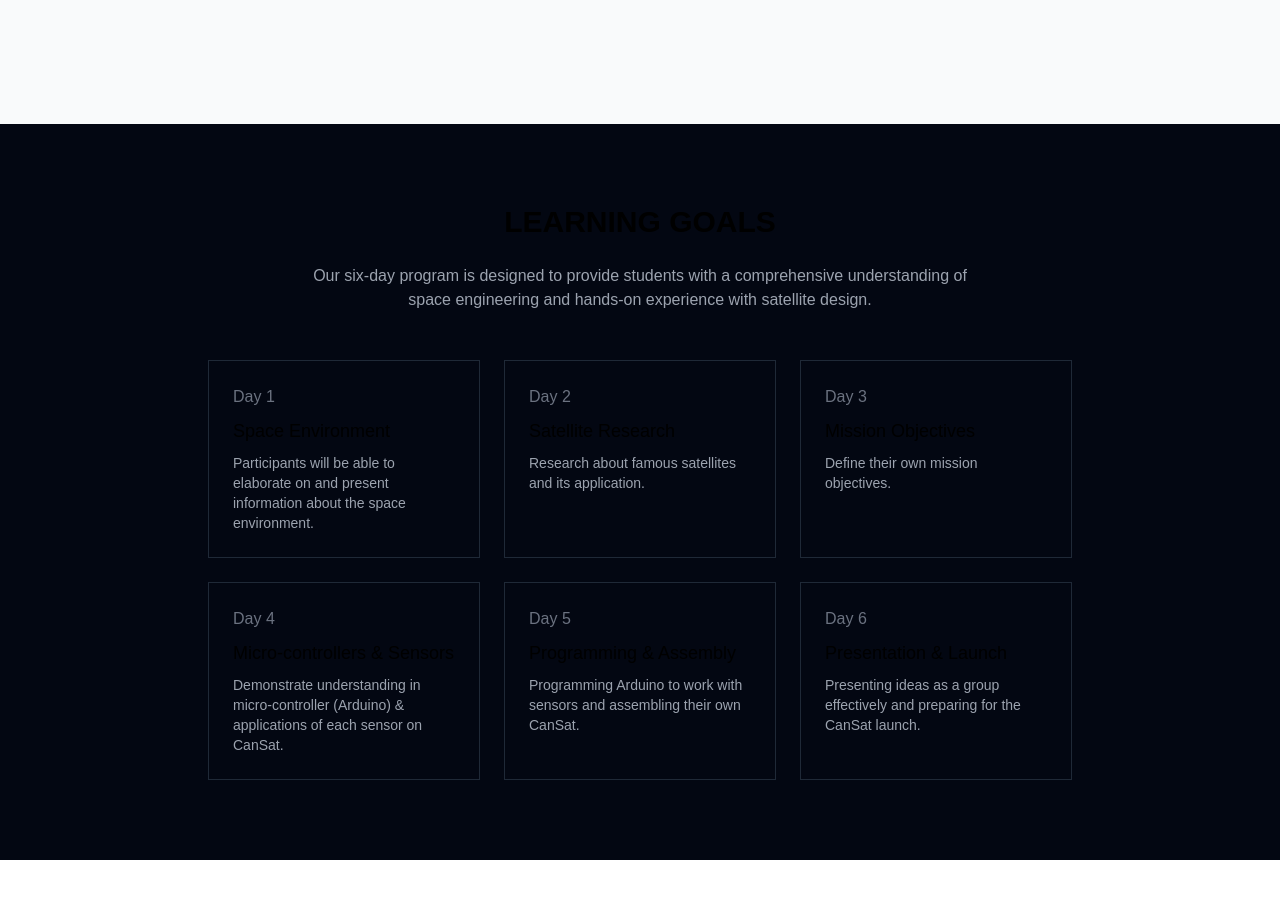
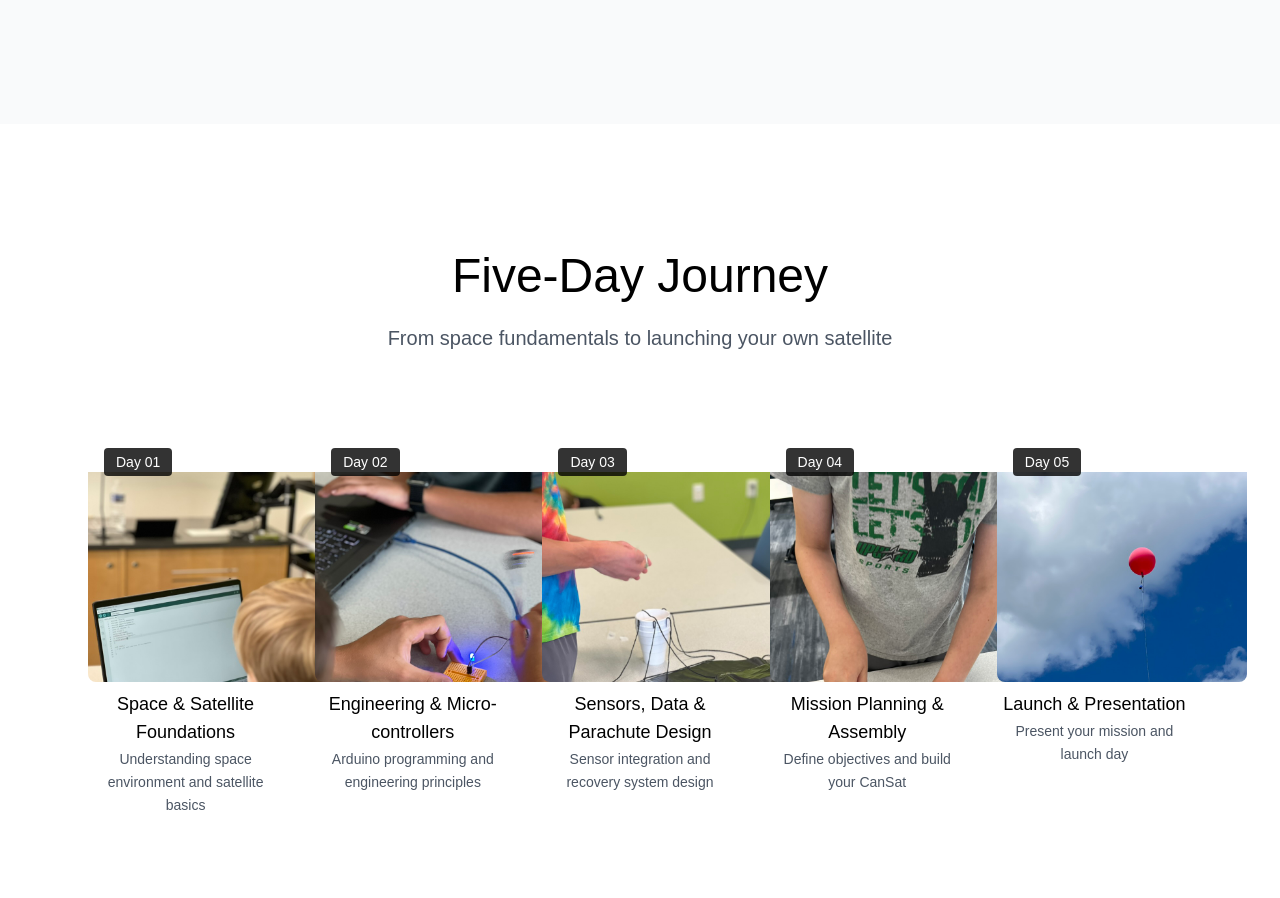
Before and after one commit to mooresamw/cansat-education-tool, a Next.js app: page / in a window 1280 px wide. Shown: the part 1860-2758 px from the top of the page. Built offline with nearby package versions, Linux system fonts and the light colour scheme.

Commit message:
updating home page

```diff
--- a/app/page.tsx
+++ b/app/page.tsx
@@ -41,8 +41,8 @@ export default function Home() {
                 >
                   Contact
                 </button>
-                <Link href="/login">
-                  <button className="bg-black text-white px-6 py-2 rounded-sm hover:bg-gray-800 transition-colors">
+                <Link href="/login" className="">
+                  <button className="bg-black text-white px-6 py-2 hover:bg-gray-800 transition-colors">
                     Login
                   </button>
                 </Link>
@@ -116,215 +116,224 @@ export default function Home() {
         </div>
       </section>
 
-        {/* About Section */}
-        {/*<section id="about" className="py-20">*/}
-        {/*  <div className="max-w-4xl mx-auto px-4">*/}
-        {/*    <h2 className="text-2xl md:text-3xl font-bold mb-12 text-center">ABOUT US</h2>*/}
-
-        {/*    <div className="grid grid-cols-1 md:grid-cols-2 gap-12 items-center">*/}
-        {/*      <div>*/}
-        {/*        <Image*/}
-        {/*            src="/images/satellite.png"*/}
-        {/*            alt="CanSat Program"*/}
-        {/*            width={800}*/}
-        {/*            height={600}*/}
-        {/*            className="w-full h-auto"*/}
-        {/*        />*/}
-        {/*      </div>*/}
-        {/*      <div>*/}
-        {/*        <p className="text-gray-400 mb-8">*/}
-        {/*          We are a Pennsylvania-based educational enterprise named Avakas, derived from the Khmer term for*/}
-        {/*          "space." Our primary objective is to deliver comprehensive training programs that offer insights into*/}
-        {/*          the realm of space and engineering.*/}
-        {/*        </p>*/}
-        {/*        <h3 className="text-xl font-medium mb-4 text-white">What is CanSat?</h3>*/}
-        {/*        <p className="text-gray-400">*/}
-        {/*          A CanSat is a simulation of a real satellite, integrated within the volume and shape of a soft drink*/}
-        {/*          can. CanSats offer a unique opportunity for students to have a first practical experience of a real*/}
-        {/*          space project.*/}
-        {/*        </p>*/}
-        {/*      </div>*/}
-        {/*    </div>*/}
-        {/*  </div>*/}
-        {/*</section>*/}
 
 {/* Program Section */}
-        <section id="program" className="py-20 bg-gray-950">
-          <div className="max-w-4xl mx-auto px-4">
-            <h2 className="text-2xl md:text-3xl font-bold mb-6 text-center">LEARNING GOALS</h2>
-            <p className="text-gray-400 mb-12 text-center max-w-2xl mx-auto">
-              Our six-day program is designed to provide students with a comprehensive understanding of space
-              engineering
-              and hands-on experience with satellite design.
+      <section id="program" className="py-32">
+        <div className="max-w-6xl mx-auto px-6">
+          <div className="text-center mb-20">
+            <h2 className="text-4xl md:text-5xl font-light mb-6">Five-Day Journey</h2>
+            <p className="text-xl text-gray-600 max-w-2xl mb-8 mx-auto">
+              From space fundamentals to launching your own satellite
             </p>
+          </div>
 
-            <div className="grid grid-cols-1 md:grid-cols-2 lg:grid-cols-3 gap-6">
+          <div className="grid grid-cols-1 md:grid-cols-3 lg:grid-cols-5 xl:grid-cols-5 gap-8 max-w-7xl mx-auto">
             {[
               {
-                  day: "Day 1",
-                  title: "Space Environment",
-                  description:
-                      "Participants will be able to elaborate on and present information about the space environment.",
+                day: "01",
+                title: "Space & Satellite Foundations",
+                desc: "Understanding space environment and satellite basics",
+                image: "/images/kid-coding-1.jpeg",
               },
               {
-                  day: "Day 2",
-                  title: "Satellite Research",
-                  description: "Research about famous satellites and its application.",
+                day: "02",
+                title: "Engineering & Micro-controllers",
+                desc: "Arduino programming and engineering principles",
+                image: "/images/playing-with-light.jpeg",
               },
               {
-                  day: "Day 3",
-                  title: "Mission Objectives",
-                  description: "Define their own mission objectives.",
+                day: "03",
+                title: "Sensors, Data & Parachute Design",
+                desc: "Sensor integration and recovery system design",
+                image: "/images/balloon-and-cup.jpeg",
               },
               {
-                  day: "Day 4",
-                  title: "Micro-controllers & Sensors",
-                  description:
-                      "Demonstrate understanding in micro-controller (Arduino) & applications of each sensor on CanSat.",
+                day: "04",
+                title: "Mission Planning & Assembly",
+                desc: "Define objectives and build your CanSat",
+                image: "/images/assembling.jpeg",
               },
               {
-                  day: "Day 5",
-                  title: "Programming & Assembly",
-                  description: "Programming Arduino to work with sensors and assembling their own CanSat.",
-                },
-                {
-                  day: "Day 6",
-                  title: "Presentation & Launch",
-                  description: "Presenting ideas as a group effectively and preparing for the CanSat launch.",
+                day: "05",
+                title: "Launch & Presentation",
+                desc: "Present your mission and launch day",
+                image: "/images/balloon-launch.jpeg",
               },
             ].map((item, index) => (
-                  <div key={index} className="border border-gray-800 p-6">
-                    <div className="text-gray-500 font-medium mb-2">{item.day}</div>
-                    <h3 className="text-lg font-medium mb-2">{item.title}</h3>
-                    <p className="text-gray-400 text-sm">{item.description}</p>
+              <div key={index} className="group text-center">
+                <div className="relative mb-2 overflow-hidden rounded-lg aspect-square mx-auto" style={{ width: "250px", height: "250px" }}>
+                  <Image
+                    src={item.image || "/placeholder.svg"}
+                    alt={item.title}
+                    width={200}
+                    height={200}
+                    className="w-full object-bottom object-cover hover:scale-105 translate-y-10 transition-transform duration-300"
+                  />
+                  <div className="absolute top-4 left-4 bg-black/80 text-white px-3 py-1 rounded text-sm font-medium">
+                    Day {item.day}
+                  </div>
+                </div>
+                <h3 className="text-lg font-medium mb-0.5">{item.title}</h3>
+                <p className="text-gray-600 text-sm leading-relaxed mb-2">{item.desc}</p>
               </div>
             ))}
           </div>
         </div>
       </section>
 
+
       {/* Mission Section */}
-        <section className="py-20">
-          <div className="max-w-4xl mx-auto px-4">
-            <h2 className="text-2xl md:text-3xl font-bold mb-12 text-center">MISSION AND VISION</h2>
-
-            <div className="grid grid-cols-1 md:grid-cols-2 gap-12 items-center">
+      <section className="py-32 bg-black text-white">
+        <div className="max-w-6xl mx-auto px-6">
+          <div className="grid grid-cols-1 md:grid-cols-2 gap-16 items-center">
+            <div className="text-center md:text-left">
+              <h2 className="text-4xl md:text-5xl font-light mb-8">Our Mission</h2>
+              <p className="text-xl text-gray-300 mb-8 leading-relaxed">
+                Introducing space engineering education to middle and high school students fascinated by space
+                exploration.
+              </p>
+              <div className="space-y-6">
                 <div>
-                <p className="text-gray-400 mb-8">
-                  Our mission is to introduce space engineering education to middle and high school students who are
-                  fascinated by space and interested in pursuing careers in space or engineering as a whole. We aim to
-                  provide them with a solid foundation through our CanSat program.
-                </p>
-                <h3 className="text-xl font-medium mb-4 text-white">Our Proposed Program</h3>
-                <ul className="space-y-4 text-gray-400">
-                  <li>
-                    <span className="text-white">Objective:</span> Offers conceptual and practical skills in space
-                    engineering, problem-solving through coding, and hands-on CanSat assembling.
-                  </li>
-                  <li>
-                    <span className="text-white">Who will teach:</span> Students will be taught and mentored by trained
-                    facilitators who are technology practitioners and academics.
-                  </li>
-                  <li>
-                    <span className="text-white">What we teach:</span> Exploring elementary concepts and the process of
-                    constructing a can-sized satellite through experimental and project-based learning.
-                  </li>
-                </ul>
+                  <h3 className="text-lg font-bold mb-2">Objective</h3>
+                  <p className="text-gray-400">Conceptual and practical skills in space engineering</p>
                 </div>
                 <div>
+                  <h3 className="text-lg font-bold mb-2">Instructors</h3>
+                  <p className="text-gray-400">Trained facilitators and technology practitioners</p>
+                </div>
+                <div>
+                  <h3 className="text-lg font-bold mb-2">Method</h3>
+                  <p className="text-gray-400">Experimental and project-based learning</p>
+                </div>
+              </div>
+            </div>
+            <div className="relative flex justify-center">
               <Image
-                    src="/images/satellite2.png"
-                    alt="Space Education"
+                src="/images/cansat-parts.jpeg"
+                alt="Space Education Mission"
                 width={600}
-                    height={400}
-                    className="object-contain"
+                height={500}
+                className="w-full max-w-md h-auto rounded-lg"
               />
             </div>
           </div>
         </div>
       </section>
 
+      {/* Visual Gallery Section */}
+      {/*<section className="py-32 bg-gray-50">*/}
+      {/*  <div className="max-w-6xl mx-auto px-6">*/}
+      {/*    <div className="text-center mb-16">*/}
+      {/*      <h2 className="text-4xl md:text-5xl font-light mb-6">Experience Space Engineering</h2>*/}
+      {/*      <p className="text-xl text-gray-600 max-w-2xl mx-auto">See what students create in our hands-on program</p>*/}
+      {/*    </div>*/}
+
+      {/*    <div className="grid grid-cols-1 md:grid-cols-3 gap-8">*/}
+      {/*      <div className="text-center">*/}
+      {/*        <Image*/}
+      {/*          src="/placeholder.svg?height=400&width=500&text=Student+Building+CanSat"*/}
+      {/*          alt="Students building CanSat"*/}
+      {/*          width={500}*/}
+      {/*          height={400}*/}
+      {/*          className="w-full h-64 object-cover rounded-lg mb-4"*/}
+      {/*        />*/}
+      {/*        <h3 className="text-lg font-medium mb-2">Hands-On Building</h3>*/}
+      {/*        <p className="text-gray-600">Students assembling their CanSat satellites</p>*/}
+      {/*      </div>*/}
+      {/*      <div className="text-center">*/}
+      {/*        <Image*/}
+      {/*          src="/placeholder.svg?height=400&width=500&text=Rocket+Launch+Preparation"*/}
+      {/*          alt="Launch preparation"*/}
+      {/*          width={500}*/}
+      {/*          height={400}*/}
+      {/*          className="w-full h-64 object-cover rounded-lg mb-4"*/}
+      {/*        />*/}
+      {/*        <h3 className="text-lg font-medium mb-2">Launch Preparation</h3>*/}
+      {/*        <p className="text-gray-600">Getting ready for the big launch day</p>*/}
+      {/*      </div>*/}
+      {/*      <div className="text-center">*/}
+      {/*        <Image*/}
+      {/*          src="/placeholder.svg?height=400&width=500&text=Data+Analysis+Results"*/}
+      {/*          alt="Data analysis"*/}
+      {/*          width={500}*/}
+      {/*          height={400}*/}
+      {/*          className="w-full h-64 object-cover rounded-lg mb-4"*/}
+      {/*        />*/}
+      {/*        <h3 className="text-lg font-medium mb-2">Data Analysis</h3>*/}
+      {/*        <p className="text-gray-600">Analyzing mission data and results</p>*/}
+      {/*      </div>*/}
+      {/*    </div>*/}
+      {/*  </div>*/}
+      {/*</section>*/}
+
       {/* Benefits Section */}
-        <section id="benefits" className="py-20 bg-gray-950">
-          <div className="max-w-4xl mx-auto px-4">
-            <h2 className="text-2xl md:text-3xl font-bold mb-6 text-center">PARTNERSHIP BENEFITS</h2>
-            <p className="text-gray-400 mb-12 text-center max-w-2xl mx-auto">
-              Partner with us to bring space education to your school and provide your students with unique
-              opportunities
-              in STEAM education.
-            </p>
+      <section className="py-32">
+        <div className="max-w-6xl mx-auto px-6">
+          <div className="text-center mb-20">
+            <h2 className="text-4xl md:text-5xl font-light mb-6">Partnership Benefits</h2>
+            <p className="text-xl text-gray-600 max-w-2xl mb-8 mx-auto">Enhance your school's STEM education program</p>
+          </div>
 
-            <div className="grid grid-cols-1 md:grid-cols-2 gap-6">
+          <div className="grid grid-cols-1 md:grid-cols-2 gap-12 max-w-4xl mx-auto">
             {[
-                {
-                  title: "Space Education",
-                  description: "Introducing space education in the school curriculum.",
-                },
-                {
-                  title: "STEAM Enrichment",
-                  description:
-                      "Enrich STEAM education program in school particularly on Science, Engineering and Technology subjects.",
-                },
-                {
-                  title: "Space Club",
-                  description: "Initialize the space club at the school with students who have joined the program.",
-                },
-                {
-                  title: "School Reputation",
-                  description:
-                      "Enhance the school reputation by letting the students join space competition in the future.",
-                },
+              { title: "Space Education", desc: "Integrate space curriculum into your school" },
+              { title: "STEM Enhancement", desc: "Enrich Science, Engineering & Technology subjects" },
+              { title: "Space Club", desc: "Initialize ongoing space programs with students" },
+              { title: "Future Competitions", desc: "Prepare students for space competitions" },
             ].map((item, index) => (
-                  <div key={index} className="border border-gray-800 p-6">
-                    <h3 className="text-lg font-medium mb-2">{item.title}</h3>
-                    <p className="text-gray-400 text-sm">{item.description}</p>
+              <div key={index} className="group text-center">
+                <h3 className="text-2xl font-light mb-4 group-hover:text-gray-600 transition-colors">{item.title}</h3>
+                <p className="text-gray-600 leading-relaxed">{item.desc}</p>
               </div>
             ))}
           </div>
         </div>
       </section>
 
-        {/* CTA Section */}
-        <section id="contact" className="py-20 border-t border-gray-900">
-          <div className="max-w-4xl mx-auto px-4 text-center">
-            <h2 className="text-2xl md:text-3xl font-bold mb-4">READY TO LAUNCH YOUR STUDENTS' FUTURE?</h2>
-            <p className="text-gray-400 mb-8 max-w-2xl mx-auto">
-              Contact us today to bring the Space Education Enrichment Program to your school.
+      {/* Contact Section */}
+      <section id="contact" className="py-32 bg-gray-50">
+        <div className="max-w-4xl mx-auto px-6 text-center">
+          <h2 className="text-4xl md:text-5xl font-light mb-8">Ready to Launch?</h2>
+          <p className="text-xl text-gray-600 mb-12 max-w-2xl mx-auto">
+            Contact us to bring space education to your school
           </p>
           <div className="mb-8">
-              <a href="mailto:avakaslab@gmail.com" className="text-white hover:text-gray-300">
+            <a href="mailto:avakaslab@gmail.com" className="text-2xl font-light hover:text-gray-600 transition-colors">
               avakaslab@gmail.com
             </a>
           </div>
           <a
             href="mailto:avakaslab@gmail.com"
-                className="inline-block px-8 py-3 bg-white text-black rounded-sm hover:bg-gray-200 transition-colors"
+            className="inline-block px-4 py-4 bg-black text-white hover:bg-gray-800 transition-all duration-300 text-lg"
           >
             Get in Touch
           </a>
         </div>
       </section>
 
+
         {/* Footer */}
-        <footer className="py-8 border-t border-gray-900">
-          <div className="max-w-4xl mx-auto px-4">
+        <footer className="py-12 border-t border-gray-200">
+          <div className="max-w-6xl mx-auto px-6">
             <div className="flex flex-col md:flex-row justify-between items-center">
-              <div className="flex space-x-6 mb-4 md:mb-0">
-                <a href="#" className="text-sm text-gray-500 hover:text-white transition-colors">
+              <div className="flex space-x-8 mb-4 md:mb-0">
+                <button
+                  onClick={() => scrollToSection("about")}
+                  className="text-gray-500 hover:text-black transition-colors"
+                >
                   About
-                </a>
-                <a href="#" className="text-sm text-gray-500 hover:text-white transition-colors">
+                </button>
+                <button
+                  onClick={() => scrollToSection("contact")}
+                  className="text-gray-500 hover:text-black transition-colors"
+                >
                   Contact
-                </a>
-                <a href="#" className="text-sm text-gray-500 hover:text-white transition-colors">
+                </button>
+                <a href="#" className="text-gray-500 hover:text-black transition-colors">
                   Privacy
                 </a>
-                <a href="#" className="text-sm text-gray-500 hover:text-white transition-colors">
-                  Terms
-                </a>
               </div>
-              <p className="text-sm text-gray-500">&copy; {new Date().getFullYear()} Avakas Lab. All rights
-                reserved.</p>
+              <p className="text-gray-500">© {new Date().getFullYear()} Avakas Lab. All rights reserved.</p>
             </div>
           </div>
         </footer>
```
Lines whose indentation alone changed are shown as unchanged.
